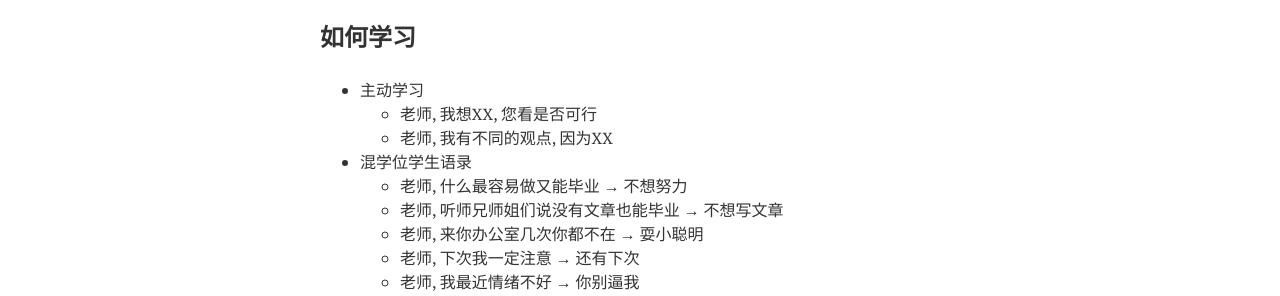
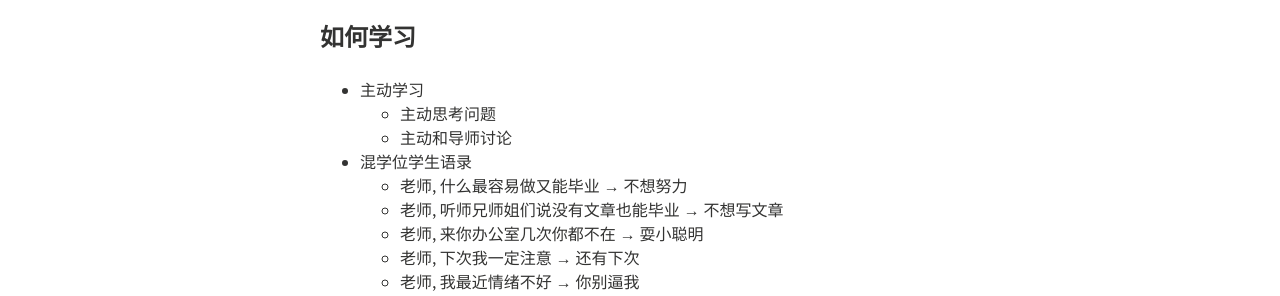
Before and after one commit to xianchaoxiu/xianchaoxiu.github.io, a Jekyll site: the page built from chinese/reading/how/index.md, in a window 1280 px wide. Shown: the part 859-1155 px from the top of the page. Built offline with Jekyll 4.4.1, drawn with Linux system fonts in a browser that asks for light colours; nearby versions of some CDN libraries.

Commit message:
Update index.md

```diff
--- a/chinese/reading/how/index.md
+++ b/chinese/reading/how/index.md
@@ -38,8 +38,8 @@ share: false
 
 ### 如何学习
 * 主动学习
-  - 老师, 我想XX, 您看是否可行
-  - 老师, 我有不同的观点, 因为XX
+  - 主动思考问题
+  - 主动和导师讨论
 * 混学位学生语录
   - 老师, 什么最容易做又能毕业 → 不想努力
   - 老师, 听师兄师姐们说没有文章也能毕业 → 不想写文章
```
